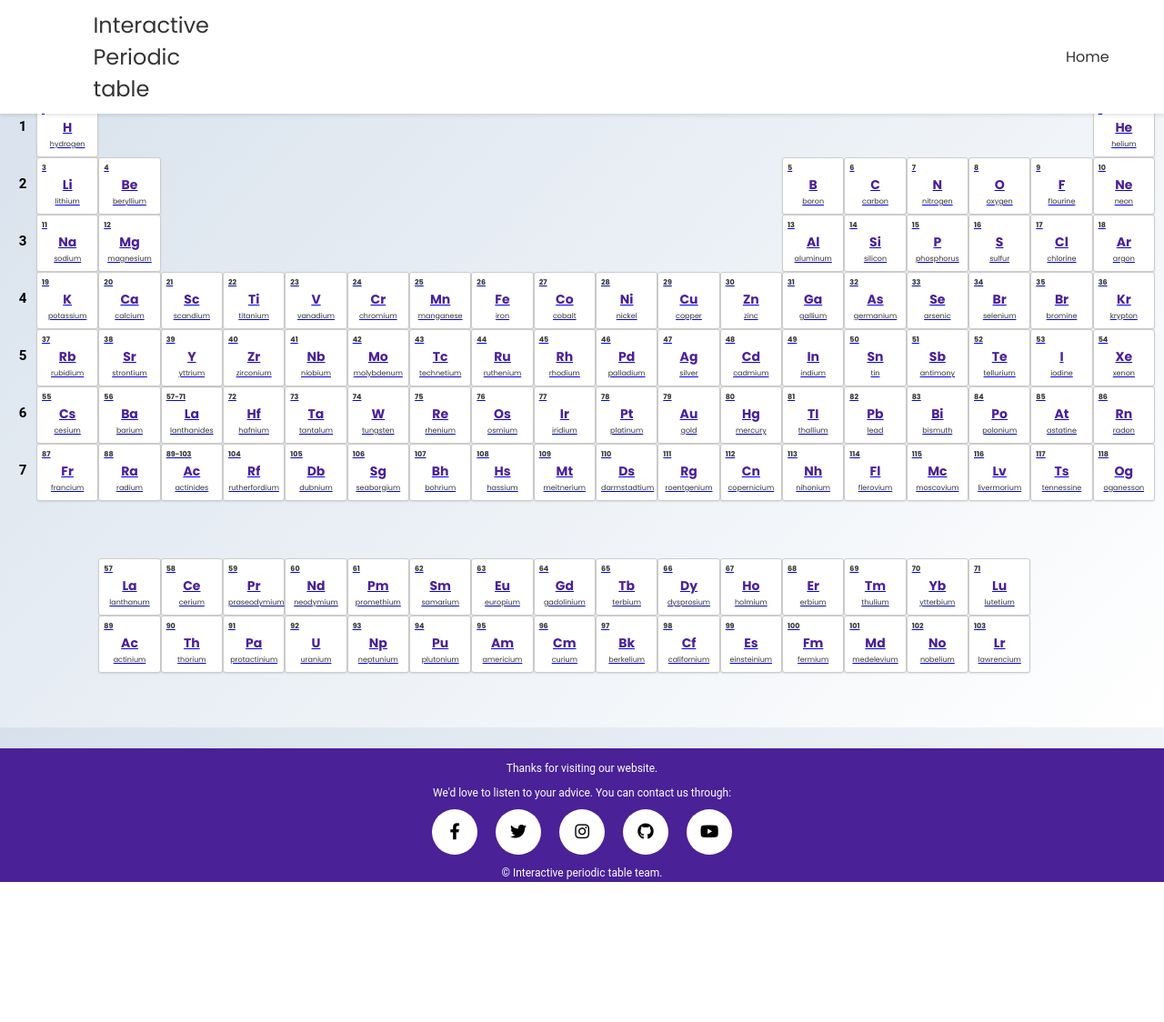
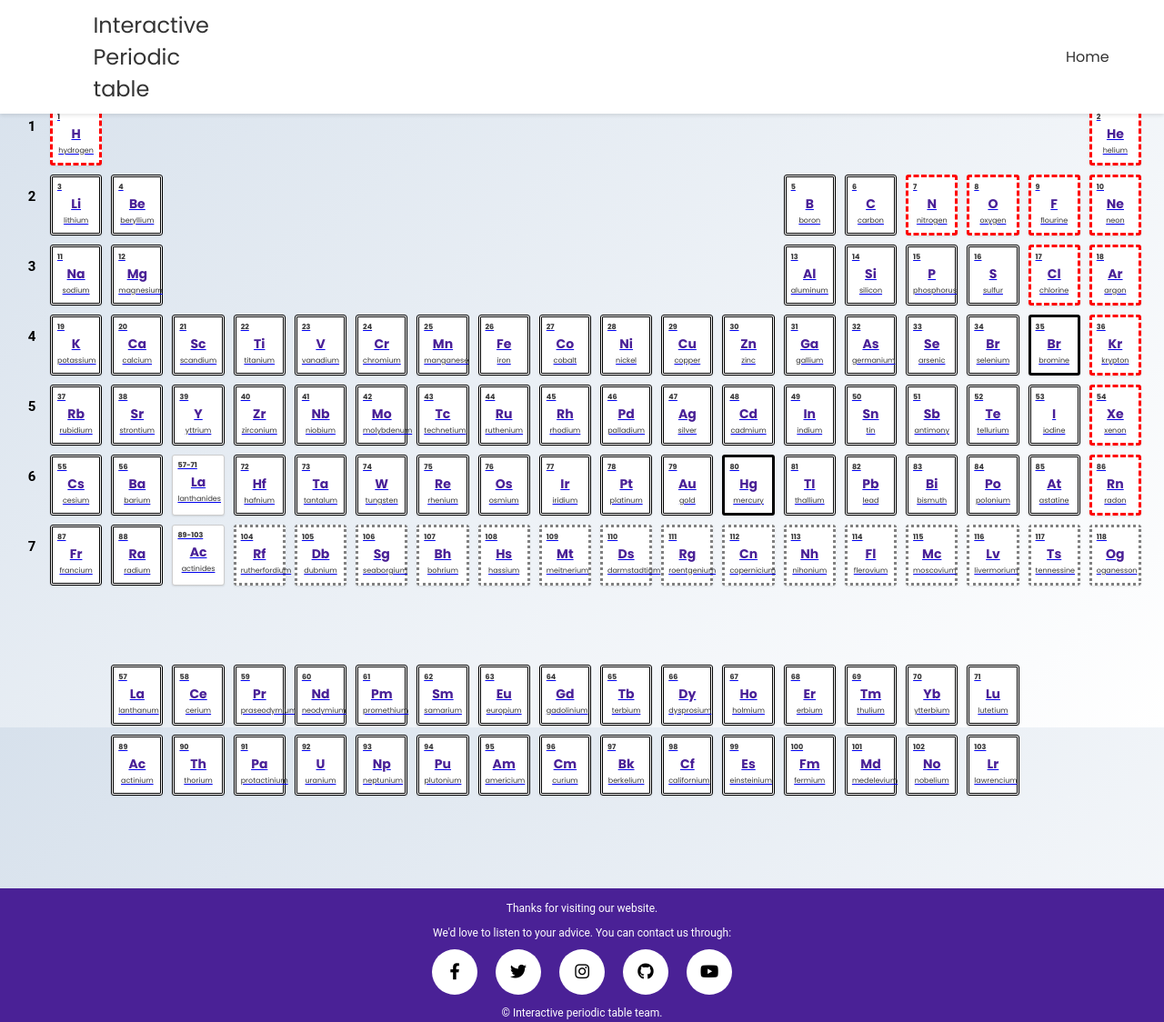
Before and after one commit to M1k3ez/ipt, a Flask app: page / in a window 1280 px wide. Shown: the whole page at 91% size. Before the commit the page ends 970 px from the top, so only its background shows below. Run offline with Flask 3, Linux system fonts and the light colour scheme; data comes from the database, SQL or seed files in the repository; both versions use the stored data as it was after the commit.

Commit message:
different colour for different state

```diff
--- a/Y13-DTP/app.py
+++ b/Y13-DTP/app.py
@@ -98,9 +98,6 @@ def calculate_electron_configuration(atomic_number):
     return final_configuration, config_string.strip()
 
 
-
-
-
 def store_electron_configuration(element_id, configuration):
     db.session.query(ElectronCfg).filter_by(element_id=element_id).delete()
     for subshell_id, config in configuration.items():
@@ -117,6 +114,22 @@ def store_electron_configuration(element_id, configuration):
     db.session.commit()
 
 
+def determine_state_at_zero(element):
+    try:
+        meltingpoint = int(element.meltingpoint) if element.meltingpoint != 'N/A' else None
+        boilingpoint = int(element.boilingpoint) if element.boilingpoint != 'N/A' else None
+    except ValueError:
+        return "unknown"
+    if meltingpoint is None:
+        return "unknown"
+    elif boilingpoint is None:
+        return "solid" if meltingpoint > 273 else "liquid"
+    elif meltingpoint > 273:
+        return "solid"
+    elif meltingpoint <= 273 and boilingpoint > 273:
+        return "liquid"
+    else:
+        return "gas"
 
 
 
@@ -145,7 +158,8 @@ def home():
                 "furtherinfo": element.furtherinfo,
                 "ydiscover": element.ydiscover,
                 "group": element.group,
-                "period": element.period
+                "period": element.period,
+                "state": determine_state_at_zero(element)
             }
             for element in elements
         ]
@@ -153,6 +167,7 @@ def home():
     except Exception as e:
         print(f"Error: {e}")
         return render_template('404.html'), 500
+
 
 
 @app.route('/<int:electron>', methods=['GET'])
--- a/Y13-DTP/static/css/style.css
+++ b/Y13-DTP/static/css/style.css
@@ -212,7 +212,7 @@ html, body {
   grid-template-columns: 30px repeat(18, minmax(1px, 1fr));
   grid-template-rows: 30px repeat(11, minmax(1px, 1fr));
   padding: 10px;
-  margin: 10px 0;
+  margin: 10px;
   overflow: hidden;
 }
 
@@ -248,7 +248,7 @@ html, body {
   font-family: 'Poppins', sans-serif;
   box-shadow: 0 1px 2px rgba(0, 0, 0, 0.1);
   transition: transform 0.2s ease-in-out;
-  margin: 0;
+  margin: 5px;
 }
 
 .element:hover {
@@ -465,6 +465,25 @@ textarea {
   color: white;
   text-decoration: none;
 }
+/* Add this to the end of style.css */
+
+/* Styles for different states at 0 degrees Celsius */
+.solid {
+  border: 3px double black; /* Double solid line for solids */
+}
+
+.liquid {
+  border: 3px solid #000; /* Single solid line for liquids */
+}
+
+.gas {
+  border: 3px dashed red; /* Broken line for gases */
+}
+
+.unknown {
+  border: 3px dotted gray; /* Dotted line for unknown states */
+}
+
 
 @media screen and (max-width: 768px) {
   #container {
--- a/Y13-DTP/templates/home.html
+++ b/Y13-DTP/templates/home.html
@@ -29,13 +29,13 @@
     </div>
     {% for element in elements %}
         {% if 57 <= element.electron <= 71 %}
-            <div class="element lanthanides" style="grid-column: {{ element.electron - 54 }}; grid-row: 10;" data-id="{{ element.electron }}">
+            <div class="element lanthanides {{ element.state }}" style="grid-column: {{ element.electron - 54 }}; grid-row: 10;" data-id="{{ element.electron }}">
                 <a href="#" class="element-link" data-id="{{ element.electron }}">
         {% elif 89 <= element.electron <= 103 %}
-            <div class="element actinides" style="grid-column: {{ element.electron - 86 }}; grid-row: 11;" data-id="{{ element.electron }}">
+            <div class="element actinides {{ element.state }}" style="grid-column: {{ element.electron - 86 }}; grid-row: 11;" data-id="{{ element.electron }}">
                 <a href="#" class="element-link" data-id="{{ element.electron }}">
         {% else %}
-            <div class="element" style="grid-column: {{ element.group + 1 }}; grid-row: {{ element.period + 1 }};" data-id="{{ element.electron }}">
+            <div class="element {{ element.state }}" style="grid-column: {{ element.group + 1 }}; grid-row: {{ element.period + 1 }};" data-id="{{ element.electron }}">
                 <a href="#" class="element-link" data-id="{{ element.electron }}">
         {% endif %}
                     <div class="element-number">{{ element.electron }}</div>
```
Also changed, not shown: Y13-DTP/templates/show_configuration.html (added, +16 -0 lines), Y13-DTP/ipt.sqlite3.
